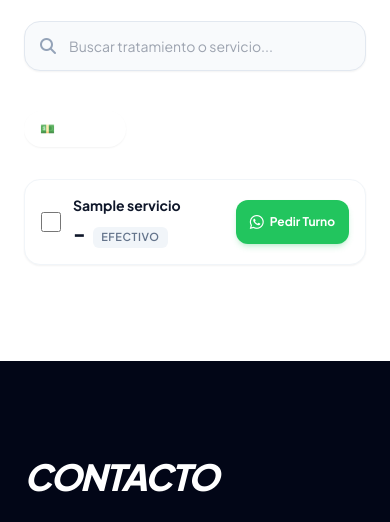
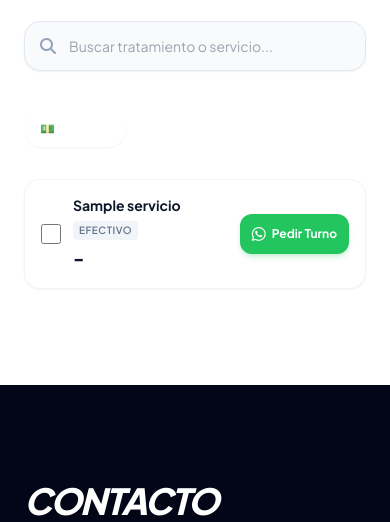
Before and after one commit to pablolcdag-arch/TuWebFacil, a Flask app: template templates/client_template.html in a window 390 px wide. Shown: the part 1693-2215 px from the top of the page. Run offline with Flask 3, Linux system fonts and the light colour scheme; the template is opened without the code that fills it: most values are stand-ins (such as "Sample title", 1, 10 or a date in 2020); grey boxes marked "Sample" are stand-in pictures; some libraries are stand-ins or nearby versions.

Commit message:
fix(frontend): optimizacion responsive mobile para tarjetas y carrito flotante

```diff
--- a/scripts/utils/test_price_list_frontend.py
+++ b/scripts/utils/test_price_list_frontend.py
@@ -281,7 +281,9 @@ def run_tests():
     assert 'id="multi-totals-summary"' in html_full, "Debe existir el contenedor del total con id='multi-totals-summary'"
     assert 'id="multi-primary-total"' in html_full, "Debe existir el total destacado con id='multi-primary-total'"
     assert 'id="multi-clear-btn"' in html_full, "Debe existir el botón de deseleccionar con id='multi-clear-btn'"
+    assert 'id="multi-clear-btn-mobile"' in html_full, "Debe existir el botón de deseleccionar móvil con id='multi-clear-btn-mobile'"
     assert 'id="multi-wa-btn"' in html_full, "Debe existir el botón de WhatsApp con id='multi-wa-btn'"
+    assert 'flex flex-col md:flex-row' in html_full, "La barra flotante debe ser columna en mobile y fila en desktop"
 
     # 6.D Funciones de cálculo y lógica JS en el bundle
     assert 'function parsePriceValue' in html_full, "El script JS debe definir la función parsePriceValue"
--- a/templates/client_template.html
+++ b/templates/client_template.html
@@ -381,17 +381,19 @@
                                data-regular-prices='{{ item.precios | tojson }}'
                                aria-label="Seleccionar {{ item.servicio }}">
                         <div class="min-w-0 flex-1">
+                            <div class="flex items-center gap-1.5 flex-wrap">
                                 <h4 class="font-bold text-slate-900 text-sm leading-snug break-words">
                                     {{ item.servicio }}
                                 </h4>
-                            <div class="flex items-baseline gap-2 mt-1">
-                                <span class="price-value font-extrabold text-xl text-primary tracking-tight"
+                                <span class="price-method-badge text-[10px] font-semibold text-slate-500 bg-slate-100 px-1.5 py-0.5 rounded uppercase tracking-wider shrink-0">
+                                    {{ first_col }}
+                                </span>
+                            </div>
+                            <div class="mt-1">
+                                <span class="price-value font-extrabold text-lg sm:text-xl text-primary tracking-tight"
                                       data-prices='{{ item.precios | tojson }}'
                                       data-regular-prices='{{ item.precios | tojson }}'>
                                     {{ item_first_price }}
-                                </span>
-                                <span class="price-method-badge text-[11px] font-semibold text-slate-500 bg-slate-100 px-2 py-0.5 rounded-md uppercase tracking-wider">
-                                    {{ first_col }}
                                 </span>
                             </div>
                         </div>
@@ -413,14 +415,14 @@
                     <a href="https://wa.me/{{ clean_phone }}?text={{ mob_msg | urlencode }}"
                        target="_blank"
                        rel="noopener noreferrer"
-                       class="mobile-wa-btn shrink-0 px-3.5 py-2.5 bg-green-500 hover:bg-green-600 text-white rounded-xl flex items-center gap-1.5 shadow-md shadow-green-500/20 active:scale-95 transition text-xs font-bold"
+                       class="mobile-wa-btn shrink-0 px-3 py-2 sm:px-3.5 sm:py-2.5 bg-green-500 hover:bg-green-600 text-white rounded-xl flex items-center gap-1.5 shadow-md shadow-green-500/20 active:scale-95 transition text-xs font-bold"
                        title="Pedir Turno"
                        aria-label="Pedir Turno para {{ item.servicio }}"
                        data-service="{{ item.servicio }}"
                        data-prices='{{ item.precios | tojson }}'
                        data-regular-prices='{{ item.precios | tojson }}'>
                         <i class="fab fa-whatsapp text-base"></i>
-                        <span>Pedir Turno</span>
+                        <span class="whitespace-nowrap">Pedir Turno</span>
                     </a>
                 </div>
                 {% endfor %}
@@ -429,23 +431,31 @@
 
         <!-- Barra Flotante Inferior (Carrito de Presupuesto) -->
         <div id="price-multi-bar"
-             class="hidden fixed bottom-6 md:bottom-8 inset-x-4 md:inset-x-auto md:left-1/2 md:-translate-x-1/2 md:min-w-[560px] max-w-xl z-[150] bg-slate-900/95 backdrop-blur-md text-white px-5 py-4 rounded-2xl shadow-2xl border border-white/10 transition-all duration-300 ring-1 ring-white/15">
-            <div class="flex items-center justify-between gap-4">
-                <div class="min-w-0">
-                    <div class="flex items-center gap-2">
-                        <span class="text-base">🛒</span>
+             class="hidden fixed bottom-4 md:bottom-8 inset-x-3 sm:inset-x-4 md:inset-x-auto md:left-1/2 md:-translate-x-1/2 md:min-w-[580px] max-w-xl z-[150] bg-slate-900/95 backdrop-blur-md text-white p-3.5 sm:p-4 md:px-5 md:py-4 rounded-2xl shadow-2xl border border-white/10 transition-all duration-300 ring-1 ring-white/15">
+            <div class="flex flex-col md:flex-row md:items-center md:justify-between gap-3 md:gap-4">
+                <div class="min-w-0 flex-1">
+                    <div class="flex items-center justify-between gap-2">
+                        <div class="flex items-center gap-1.5">
+                            <span class="text-sm md:text-base">🛒</span>
                             <span class="text-xs font-bold text-slate-200 uppercase tracking-wide">
                                 Carrito: <span class="text-white font-black" id="multi-count">0</span> tratamientos
                             </span>
                         </div>
-                    <div class="text-sm md:text-base font-extrabold text-white mt-0.5 tracking-tight" id="multi-totals-summary">
+                        <button type="button"
+                                id="multi-clear-btn-mobile"
+                                class="md:hidden text-xs text-slate-400 hover:text-white px-2 py-0.5 rounded-lg transition hover:bg-white/5 active:scale-95"
+                                title="Vaciar carrito">
+                            Limpiar
+                        </button>
+                    </div>
+                    <div class="text-sm md:text-base font-extrabold text-white mt-1 tracking-tight" id="multi-totals-summary">
                         Total est.: <span class="text-green-400" id="multi-primary-total">$ 0</span>
                     </div>
                 </div>
-                <div class="flex items-center gap-2 shrink-0">
+                <div class="flex items-center gap-2 shrink-0 w-full md:w-auto">
                     <button type="button"
                             id="multi-clear-btn"
-                            class="text-xs text-slate-400 hover:text-white px-2.5 py-2 rounded-lg transition hover:bg-white/5"
+                            class="hidden md:inline-flex text-xs text-slate-400 hover:text-white px-2.5 py-2 rounded-lg transition hover:bg-white/5"
                             title="Vaciar carrito">
                         Limpiar
                     </button>
@@ -453,7 +463,7 @@
                        id="multi-wa-btn"
                        target="_blank"
                        rel="noopener noreferrer"
-                       class="px-4 py-2.5 bg-green-500 hover:bg-green-600 text-white font-bold rounded-xl text-xs uppercase tracking-wider flex items-center gap-2 shadow-lg shadow-green-500/25 active:scale-95 transition">
+                       class="w-full md:w-auto px-4 py-2.5 bg-green-500 hover:bg-green-600 text-white font-bold rounded-xl text-xs uppercase tracking-wider flex items-center justify-center gap-2 shadow-lg shadow-green-500/25 active:scale-95 transition">
                         <i class="fab fa-whatsapp text-base"></i>
                         <span>Pedir Presupuesto (<span id="multi-btn-count">0</span>)</span>
                     </a>
@@ -993,12 +1003,15 @@
                     multiPrimaryTotalEl.textContent = formattedPrimary;
                 }
 
-                const promoNote = discountExplanation ? ` <span class="text-xs text-amber-300 font-bold ml-1.5">${discountExplanation}</span>` : '';
+                const promoNote = discountExplanation
+                    ? ` <span class="inline-block text-[11px] font-bold text-amber-300 bg-amber-400/10 px-2 py-0.5 rounded-md border border-amber-400/20 mt-1 md:mt-0 md:ml-1.5">${discountExplanation}</span>`
+                    : '';
+
                 if (multiTotalsSummaryEl) {
                     if (columnasPago && columnasPago.length > 1) {
-                        multiTotalsSummaryEl.innerHTML = `Total est. ${primaryCol}: <span class="text-green-400" id="multi-primary-total">${formattedPrimary}</span>${promoNote}`;
+                        multiTotalsSummaryEl.innerHTML = `<div class="flex flex-col md:flex-row md:items-baseline md:gap-1.5"><span class="text-slate-300 text-xs md:text-sm font-semibold">Total est. ${primaryCol}:</span> <div class="flex items-baseline gap-2 flex-wrap"><span class="text-green-400 text-base md:text-lg font-black" id="multi-primary-total">${formattedPrimary}</span>${promoNote}</div></div>`;
                     } else {
-                        multiTotalsSummaryEl.innerHTML = `Total est.: <span class="text-green-400" id="multi-primary-total">${formattedPrimary}</span>${promoNote}`;
+                        multiTotalsSummaryEl.innerHTML = `<div class="flex flex-col md:flex-row md:items-baseline md:gap-1.5"><span class="text-slate-300 text-xs md:text-sm font-semibold">Total est.:</span> <div class="flex items-baseline gap-2 flex-wrap"><span class="text-green-400 text-base md:text-lg font-black" id="multi-primary-total">${formattedPrimary}</span>${promoNote}</div></div>`;
                     }
                 }
 
@@ -1157,10 +1170,9 @@
                 });
             });
 
-            // Botón Limpiar selección
-            if (multiClearBtn) {
-                multiClearBtn.addEventListener('click', function(e) {
-                    e.preventDefault();
+            // Botón Limpiar selección (Desktop y Mobile)
+            function clearSelection(e) {
+                if (e) e.preventDefault();
                 selectedServices.clear();
                 document.querySelectorAll('.price-item-checkbox, .price-item-checkbox-mobile').forEach(cb => {
                     cb.checked = false;
@@ -1172,8 +1184,10 @@
                     card.classList.remove('border-primary/50', 'bg-primary/5');
                 });
                 updateStickyBar();
-                });
             }
+            if (multiClearBtn) multiClearBtn.addEventListener('click', clearSelection);
+            const multiClearBtnMobile = document.getElementById('multi-clear-btn-mobile');
+            if (multiClearBtnMobile) multiClearBtnMobile.addEventListener('click', clearSelection);
 
             // Sincronización de botones individuales de fila con el carrito
             function handleRowWaBtnClick(e) {
```
Also changed, not shown: decisions_log.md (+18 -0 lines). Lines whose indentation alone changed are shown as unchanged.
